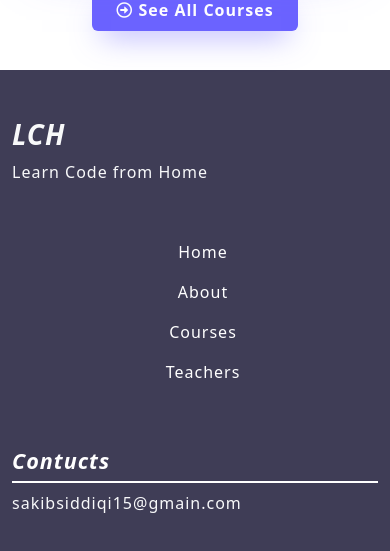
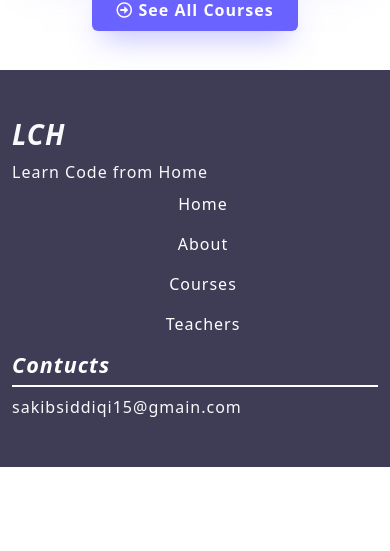
Before and after one commit to sakib-siddiqi/react-lch-website, a React (Create React App) app: page / in a window 390 px wide. Shown: the part 2521-3072 px from the top of the page. After the commit the page ends 2988 px from the top, so only its background shows below. Built offline with nearby package versions, Linux system fonts and the light colour scheme.

Commit message:
responsive bug solved

```diff
--- a/src/Components/Footer/Footer.js
+++ b/src/Components/Footer/Footer.js
@@ -9,7 +9,7 @@ const Footer = () => {
   return (
     <footer className="py-5 bg-dark sticky-bottom">
       <div className="container">
-        <div className="row gy-5">
+        <div className="row">
           <div className="col-12 col-md-6 col-lg-4">
             <h1 className="fw-bold fst-italic text-light">LCH</h1>
             <div className="text-light">Learn Code from Home</div>
```
